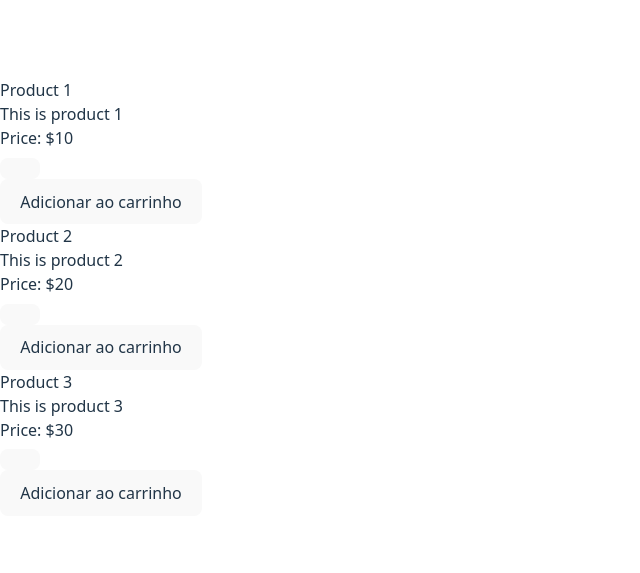
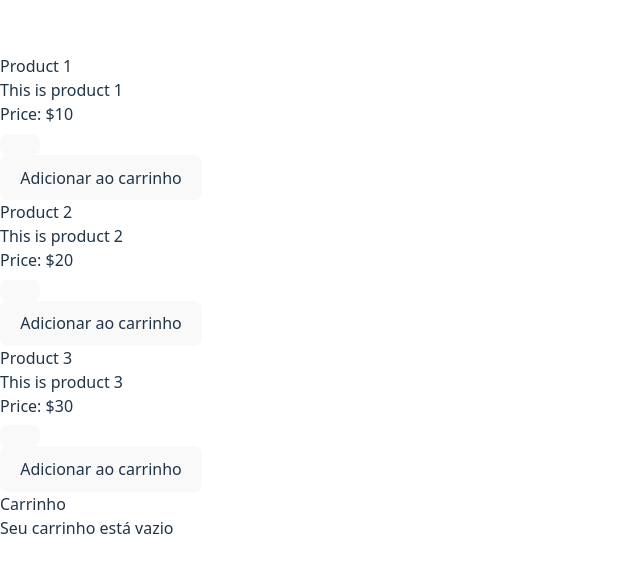
Before and after one commit to MarceloPMelo/lojinha, a React (Vite) app in the folder front/: page / in a window 1280 px wide. Shown: the part 103-676 px from the top of the page, without its empty margins (0-640 px from the left). Built offline with nearby package versions, Linux system fonts and the light colour scheme.

Commit message:
Adição de produtos ao carrinho

```diff
--- a/front/src/App.tsx
+++ b/front/src/App.tsx
@@ -1,6 +1,6 @@
 import { useState } from 'react'
 import { Button } from "./componets/button"
-import { CardProduct} from "./componets/product"
+import { CardProduct } from "./componets/product"
 import type { Product } from './componets/product'
 
 
@@ -12,23 +12,41 @@
     { id: 3, name: "Product 3", description: "This is product 3", price: 30 }
   ]
 
-  const [carrinho, setCarrinho] = useState<string[]>([])
+  const [carrinho, setCarrinho] = useState<Product[]>([])
 
 
-  function adicionar(product: string ) {
+  function adicionar(product: Product) {
+    if (carrinho.some(p => p.id === product.id)) {
+      alert("Produto já adicionado ao carrinho")
+      return
+    }
     setCarrinho([...carrinho, product])
     console.log(carrinho)
   }
   return (
     <div>
+      <div>
         {products.map(product => {
           return (
             <div key={product.id} >
               <CardProduct {...product} />
-            <Button label="Adicionar ao carrinho" onClick={() => adicionar(product.name)} />
+              <Button label="Adicionar ao carrinho" onClick={() => adicionar(product)} />
             </div>
           );
         })}
+      </div>
+      <div>
+        <h2>Carrinho</h2>
+        {carrinho.length === 0 ? (
+          <p>Seu carrinho está vazio</p>
+        ) : (
+          <ul>
+            {carrinho.map((item) => (
+              <li key={item.id}>{item.name}</li>
+            ))}
+          </ul>
+        )}
+      </div>
     </div>
   );
 
```
Also changed, not shown: front/src/componets/carrinho.tsx (added). Lines whose indentation alone changed are shown as unchanged.
